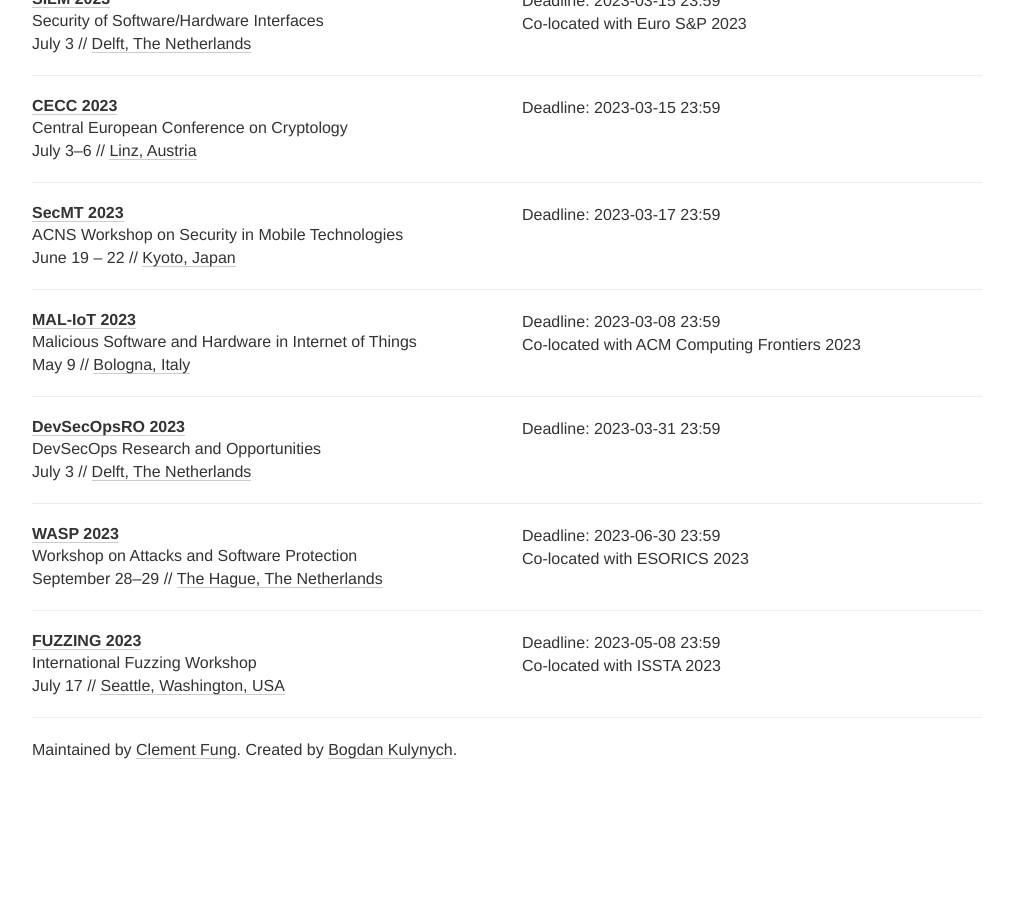
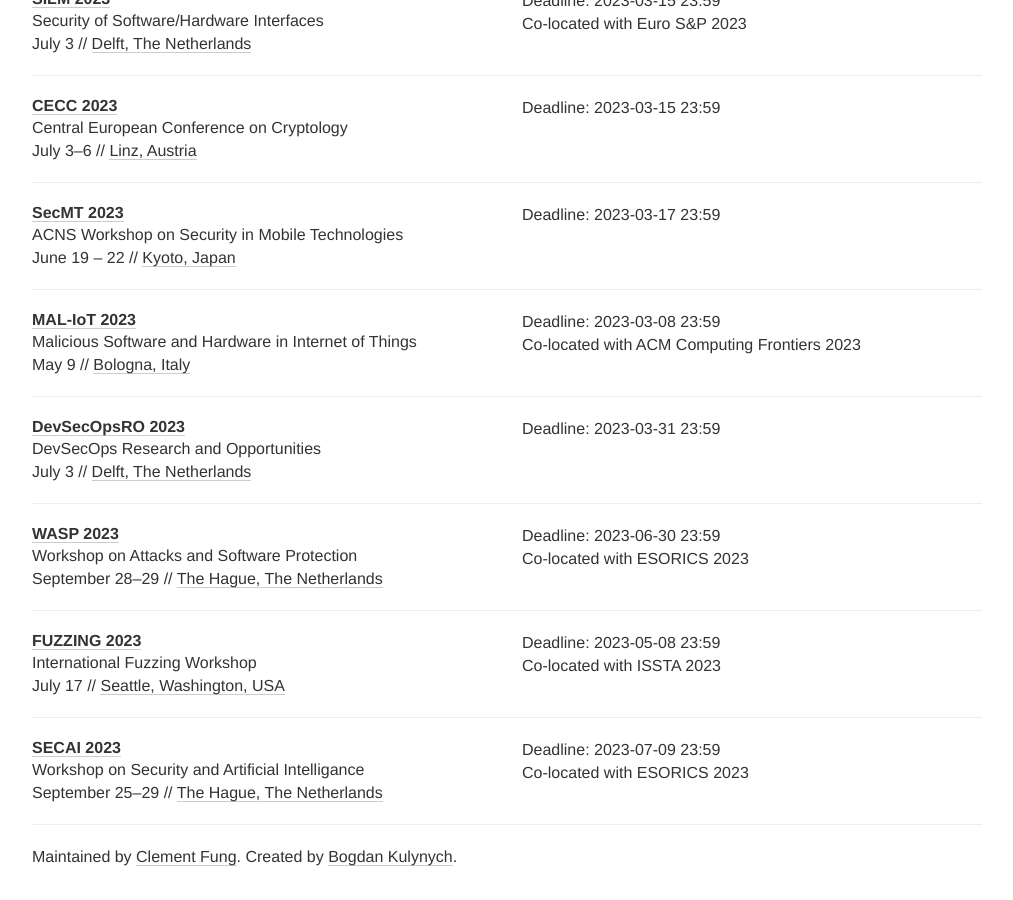
Before and after one commit to sec-deadlines/sec-deadlines.github.io, a Jekyll site: the page built from index.html, in a window 1280 px wide and 900 px high, scrolled down 9764 px. Shown: the whole window, without its empty margins (133-1146 px from the left). Built offline with Jekyll 4.4.1, drawn with Linux system fonts in a browser that asks for light colours; nearby versions of some CDN libraries; comment, search, counter and statistics services are not loaded; before the commit the page ends 10557 px from its top, so only the background shows below that.

Commit message:
Adding SECAI 2023 workshop
https://sites.google.com/view/secai2023

```diff
--- a/_data/conferences.yml
+++ b/_data/conferences.yml
@@ -689,3 +689,13 @@
   place: Seattle, Washington, USA
   comment: Co-located with ISSTA 2023
   tags: [SEC, SHOP]
+
+- name: SECAI
+  description: Workshop on Security and Artificial Intelligance
+  year: 2023
+  link: https://sites.google.com/view/secai2023
+  deadline: ["2023-07-09 23:59"]
+  comment: Co-located with ESORICS 2023
+  date: September 25-29
+  place: The Hague, The Netherlands
+  tags: [SEC, PRIV, AI]
```
